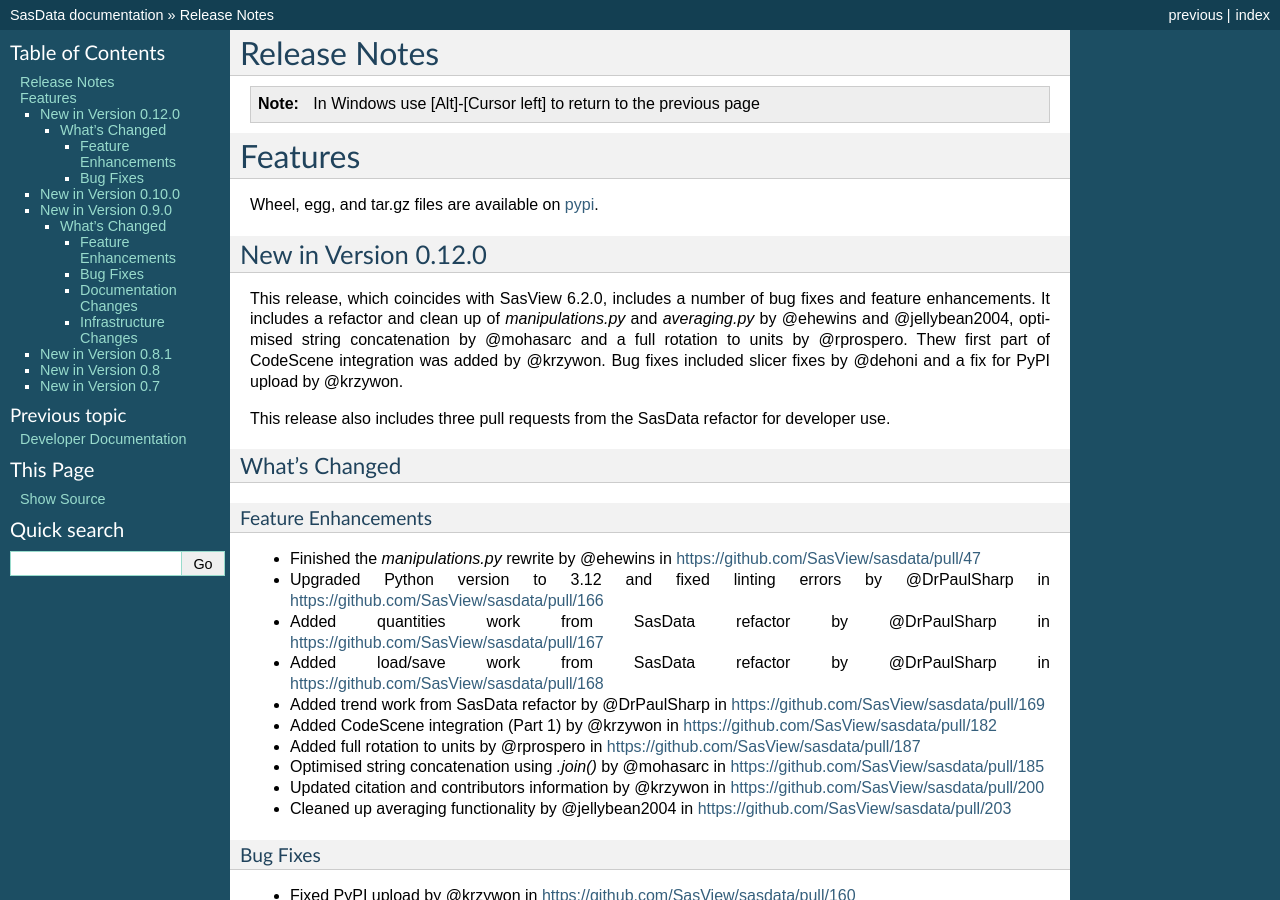
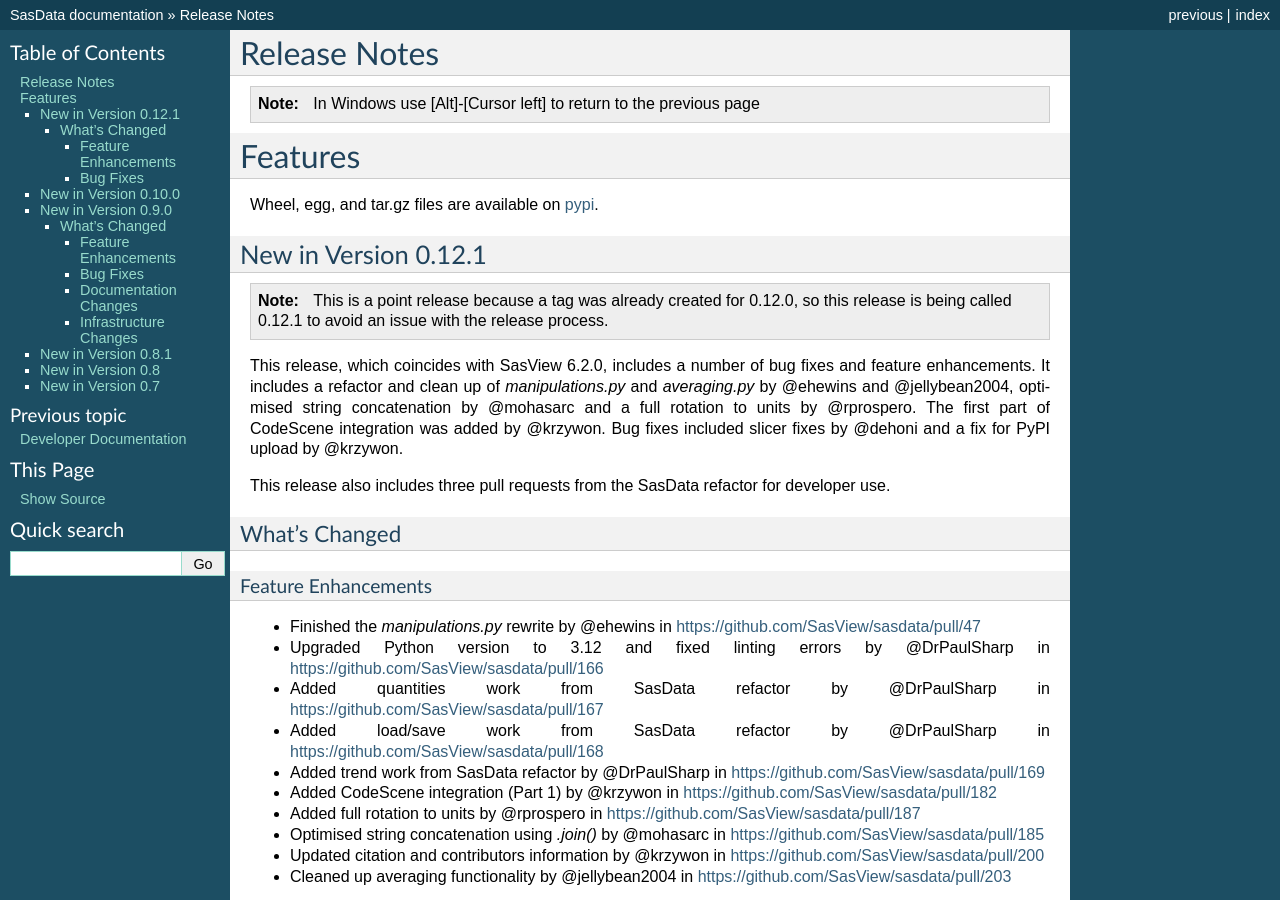
Before and after one commit to SasView/sasdata, a Sphinx documentation site: the page built from docs/source/user/RELEASE.rst, in a window 1280 px wide and 900 px high. Built offline with Sphinx 7.4.7, drawn with Linux system fonts in a browser that asks for light colours; pages that are not in the unit, such as notebooks, are missing from menus; the version number could not be read and is left out.

Commit message:
Updates version number to 0.12.1

```diff
--- a/docs/source/user/RELEASE.rst
+++ b/docs/source/user/RELEASE.rst
@@ -14,11 +14,15 @@
 ========
 Wheel, egg, and tar.gz files are available on `pypi <https://pypi.org/project/sasdata/>`_.
 
-New in Version 0.12.0
+New in Version 0.12.1
 ----------------------
+
+.. note:: This is a point release because a tag was already created for 0.12.0, so this release is
+   being called 0.12.1 to avoid an issue with the release process.
+
 This release, which coincides with SasView 6.2.0, includes a number of bug fixes and feature enhancements.
 It includes a refactor and clean up of `manipulations.py` and `averaging.py` by @ehewins and @jellybean2004,
-optimised string concatenation by @mohasarc and a full rotation to units by @rprospero. Thew first part of
+optimised string concatenation by @mohasarc and a full rotation to units by @rprospero. The first part of
 CodeScene integration was added by @krzywon. Bug fixes included slicer fixes by @dehoni and a fix for PyPI
 upload by @krzywon.
 
```
